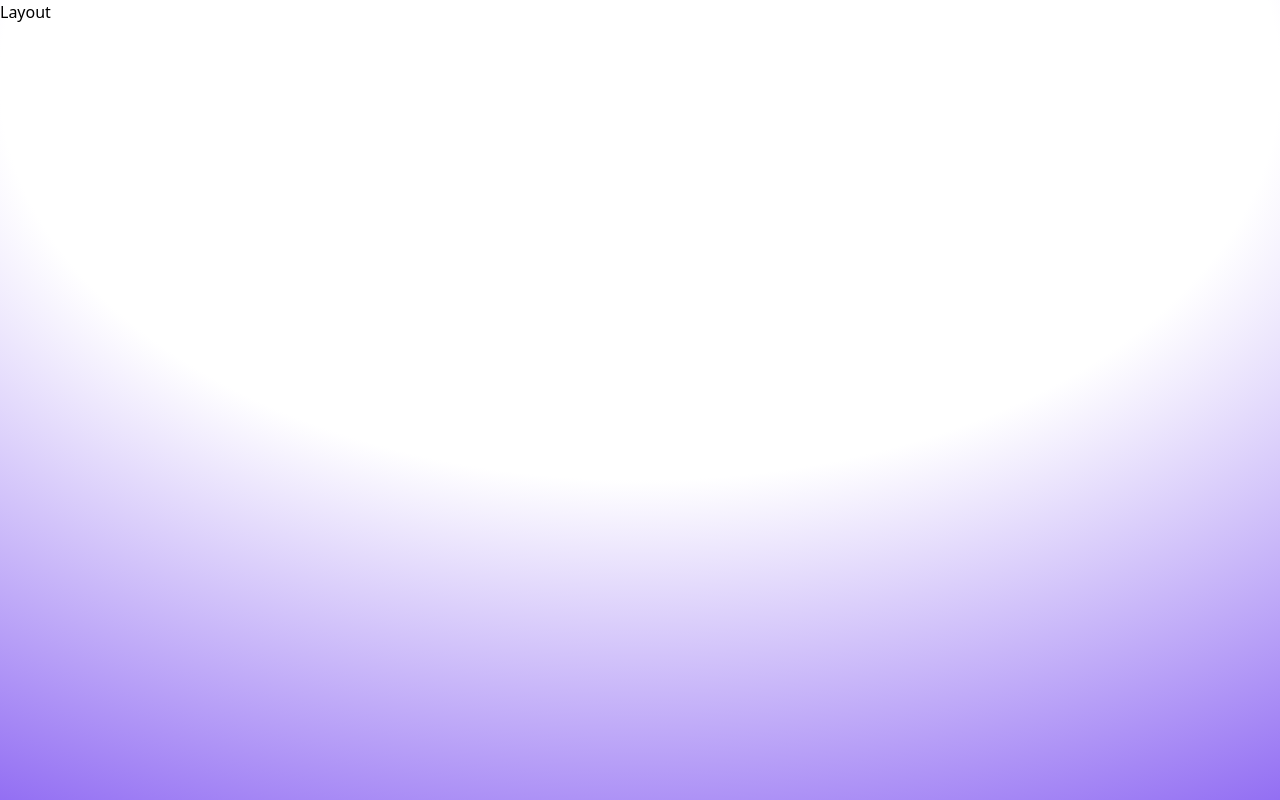
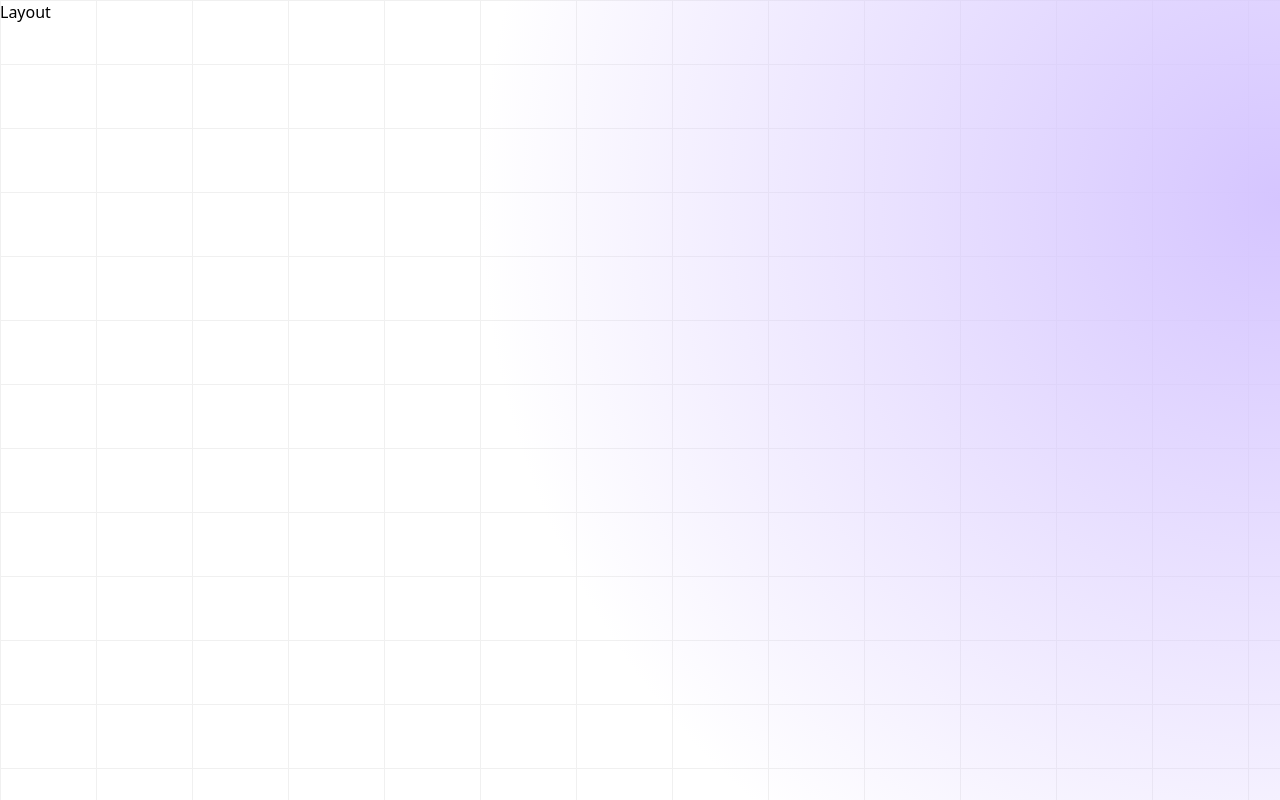
Before and after one commit to nav2924/Service-Learning_2, a React (Vite) app: page / in a window 1280 px wide. Built offline with nearby package versions, Linux system fonts and the light colour scheme.

Commit message:
init v2.0

```diff
--- a/src/Layout.jsx
+++ b/src/Layout.jsx
@@ -2,10 +2,7 @@
 
 const Layout = () => {
   return (
-    <div className="relative min-h-screen">
-      <div className="absolute inset-0 -z-10 h-full w-full bg-white [background:radial-gradient(125%_125%_at_50%_10%,#fff_40%,#63e_100%)]">Layout</div>
-
-    </div>
+    <div class="absolute inset-0 -z-10 h-full w-full bg-white bg-[linear-gradient(to_right,#f0f0f0_1px,transparent_1px),linear-gradient(to_bottom,#f0f0f0_1px,transparent_1px)] bg-[size:6rem_4rem]"><div class="absolute bottom-0 left-0 right-0 top-0 bg-[radial-gradient(circle_800px_at_100%_200px,#d5c5ff,transparent)]">Layout</div></div>
   )
 }
 
```
